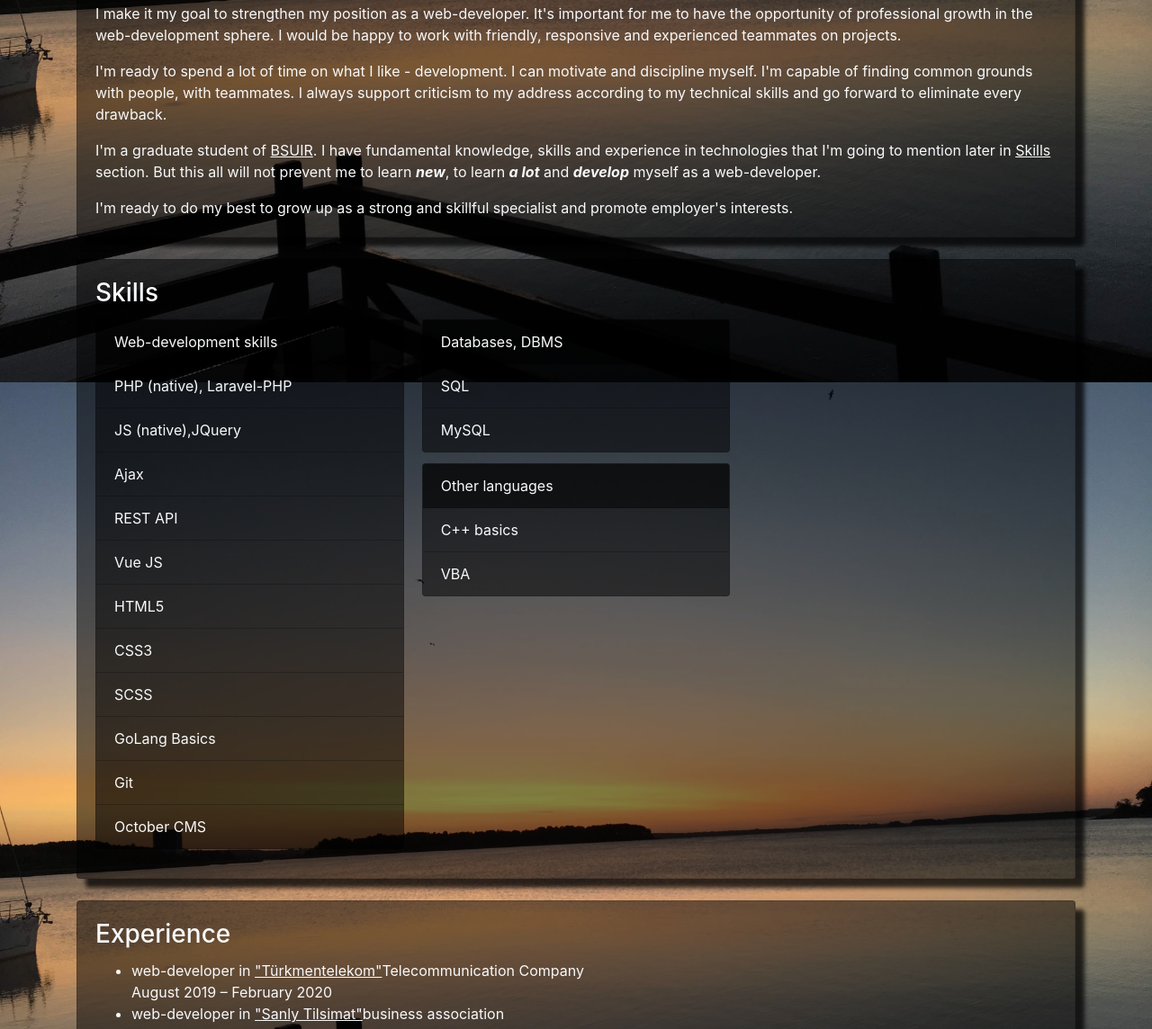
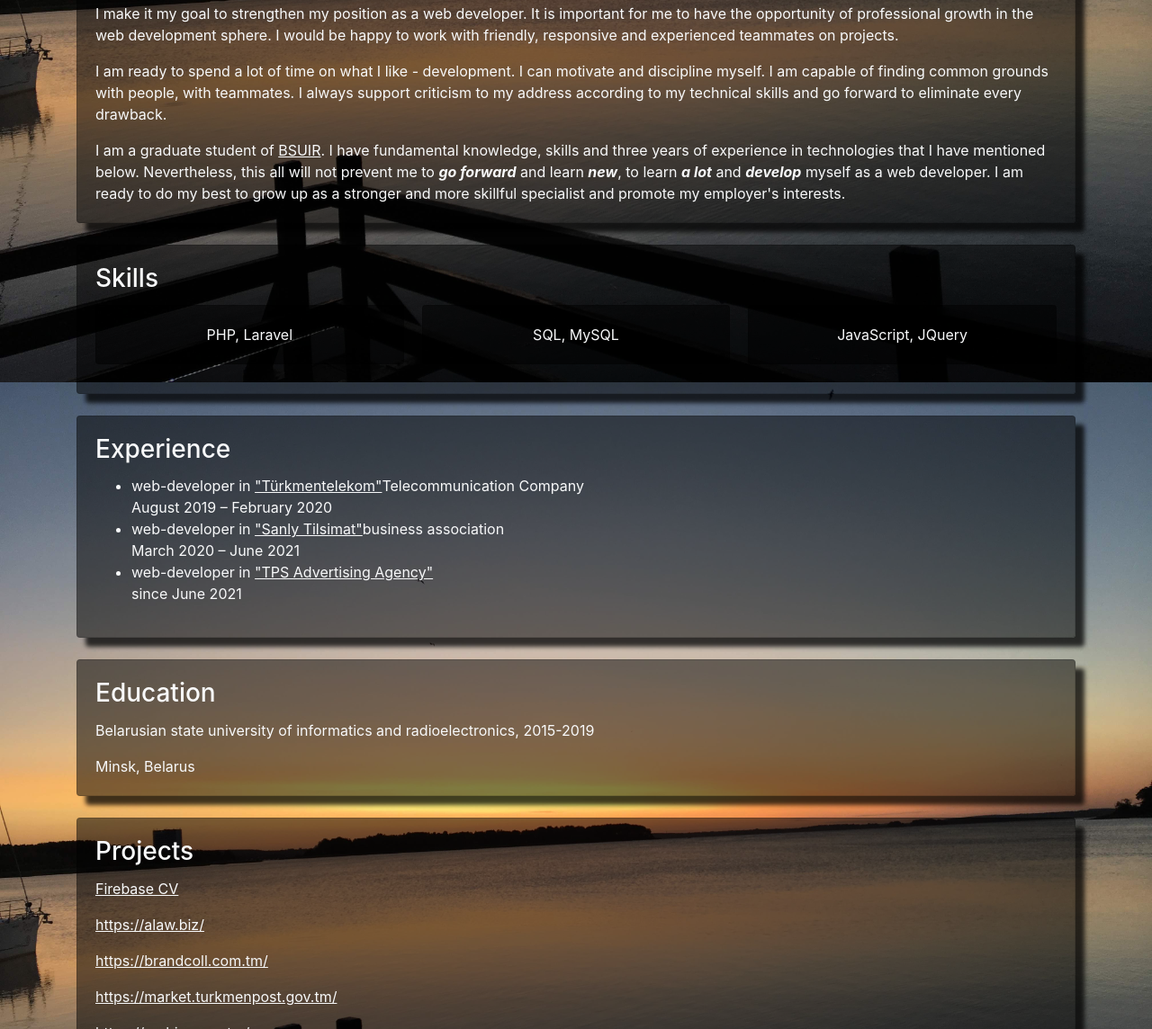
Before and after one commit to saparatayev/rsschool-2019Q1-cv, a plain HTML site: page index.html in a window 1280 px wide. Shown: the part 535-1679 px from the top of the page at 90% size. Drawn offline with Linux system fonts and the light colour scheme.

Commit message:
fix: started to update html

```diff
--- a/index.html
+++ b/index.html
@@ -40,10 +40,9 @@
         <div class="card my-shadow my-4">
             <div class="card-body">
                 <h3 class="card-title">Summary</h3>
-                <p class="card-text">I make it my goal to strengthen my position as a web-developer. It's important for me to have the opportunity of professional growth in the web-development sphere. I would be happy to work with friendly, responsive and experienced teammates on projects.</p>
-                <p class="card-text">I'm ready to spend a lot of time on what I like - development. I can motivate and discipline myself. I'm capable of finding common grounds with people, with teammates. I always support criticism to my address according to my technical skills and go forward to eliminate every drawback.</p>
-                <p class="card-text">I'm a graduate student of <a class="text-light" target="_blank" href="https://www.bsuir.by/">BSUIR</a>.  I have fundamental knowledge, skills and experience in technologies that I'm going to mention later in <a class="text-light" href="#skills">Skills</a>  section. But this all will not prevent me to learn <strong><i>new</i></strong>, to learn <strong><i>a lot</i></strong> and <strong><i>develop</i></strong> myself as a web-developer.</p>
-                <p class="card-text">I'm ready to do my best to grow up as a strong and skillful specialist and promote employer's interests.</p>
+                <p class="card-text">I make it my goal to strengthen my position as a web developer. It is important for me to have the opportunity of professional growth in the web development sphere. I would be happy to work with friendly, responsive and experienced teammates on projects.</p>
+                <p class="card-text">I am ready to spend a lot of time on what I like - development. I can motivate and discipline myself. I am capable of finding common grounds with people, with teammates. I always support criticism to my address according to my technical skills and go forward to eliminate every drawback.</p>
+                <p class="card-text">I am a graduate student of <a class="text-light" target="_blank" href="https://www.bsuir.by/">BSUIR</a>. I have fundamental knowledge, skills and three years of experience in technologies that I have mentioned below. Nevertheless, this all will not prevent me to <strong><i>go forward</i></strong> and learn <strong><i>new</i></strong>, to learn <strong><i>a lot</i></strong> and <strong><i>develop</i></strong> myself as a web developer. I am ready to do my best to grow up as a stronger and more skillful specialist and promote my employer's interests.</p>
             </div>
         </div>
 
@@ -52,42 +51,23 @@
                 <h3 class="card-title">Skills</h3>
 
                 <div class="card-columns">
-                    <div class="card">
-                        <div class="card-header my-bg-dark">
-                            Web-development skills
-                        </div>
-                        <ul class="list-group list-group-flush">
-                            <li class="list-group-item">PHP (native), Laravel-PHP</li>
-                            <li class="list-group-item">JS (native),JQuery</li>
-                            <li class="list-group-item">Ajax</li>
-                            <li class="list-group-item">REST API</li>
-                            <li class="list-group-item">Vue JS</li>
-                            <li class="list-group-item">HTML5</li>
-                            <li class="list-group-item">CSS3</li>
-                            <li class="list-group-item">SСSS</li>
-                            <li class="list-group-item">GoLang Basics</li>
-                            <li class="list-group-item">Git</li>
-                            <li class="list-group-item">October CMS</li>
-                        </ul>
+
+                    <div class="card text-center">
+                      <div class="card-body">
+                        <p class="card-text">PHP, Laravel</p>
+                      </div>
                     </div>
-                    <div class="card">
-                        <div class="card-header my-bg-dark">
-                            Databases, DBMS
-                        </div>
-                        <ul class="list-group list-group-flush my-list">
-                            <li class="list-group-item">SQL</li>
-                            <li class="list-group-item">MySQL</li>
-                        </ul>
+                    <div class="card text-center">
+                      <div class="card-body">
+                        <p class="card-text">SQL, MySQL</p>
+                      </div>
                     </div>
-                    <div class="card">
-                        <div class="card-header my-bg-dark">
-                            Other languages
-                        </div>
-                        <ul class="list-group list-group-flush">
-                            <li class="list-group-item">C++ basics</li>
-                            <li class="list-group-item">VBA</li>
-                        </ul>
+                    <div class="card text-center">
+                      <div class="card-body">
+                        <p class="card-text">JavaScript, JQuery</p>
+                      </div>
                     </div>
+
                 </div>
 
             </div>
```
Also changed, not shown: cv.md (+14 -15 lines).
